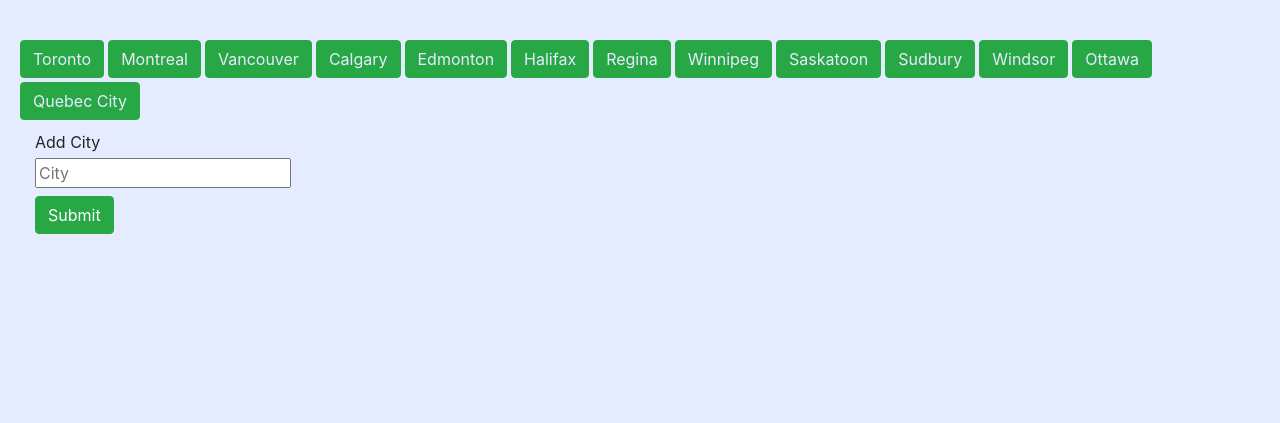
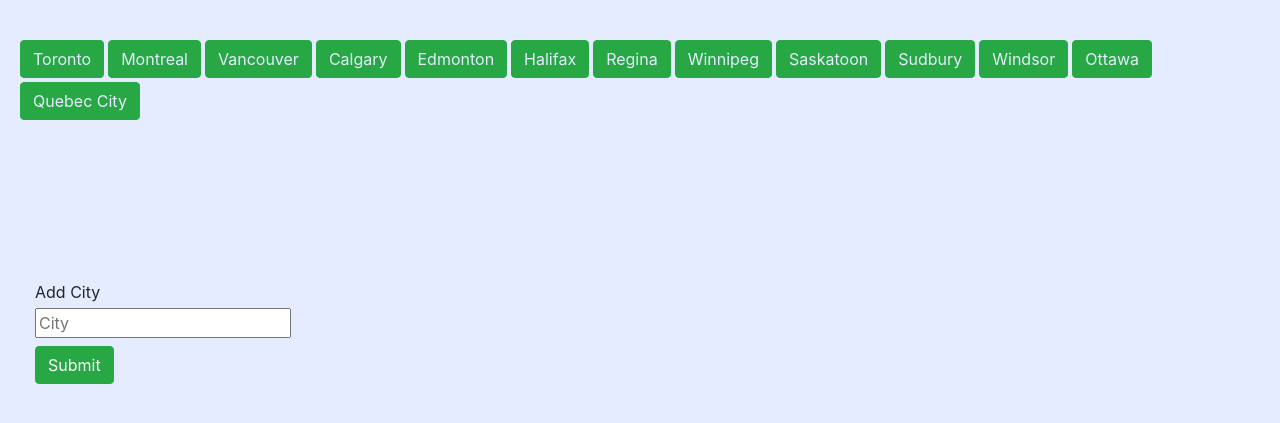
Before and after one commit to lcocard/GifTastic, a plain HTML site: page index.html in a window 1280 px wide. Shown: the part 155-578 px from the top of the page. Drawn offline with nearby package versions, Linux system fonts and the light colour scheme.

Commit message:
restored the previous version

```diff
--- a/assets/css/style.css
+++ b/assets/css/style.css
@@ -21,16 +21,10 @@ p {
 .gifsRating {
   margin-bottom: 4px;
   color: hsl(240, 3%, 6%);
-  text-align: center; */
-}
-
-.userGiphy {
-    position: absolute;
-    z-index: 1;
+  text-align: center;
 }
 
 .giphyArea {
-  position: absolute;
   display: flex;
   flex-wrap: wrap;
   align-items: stretch;
@@ -38,7 +32,6 @@ p {
   padding: 50px;
   margin-top: 50px;
   margin-left: 45px;
-  z-index: 7;
 }
 
 img > p {
```
